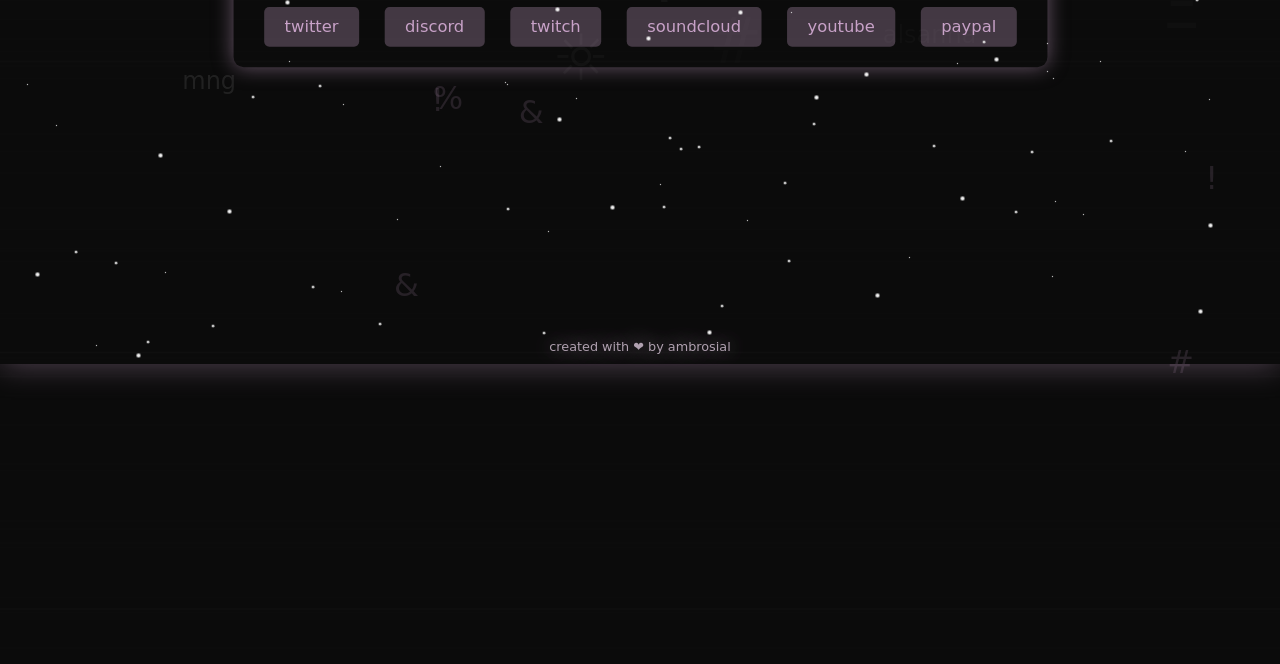
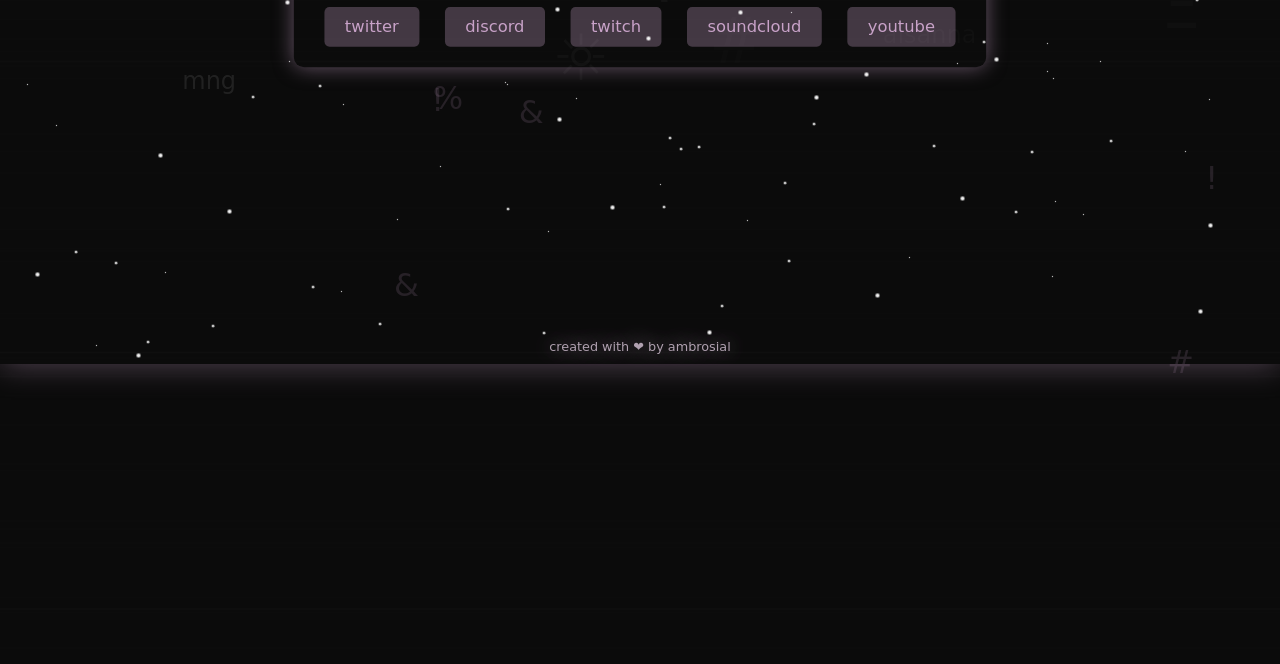
Before and after one commit to AlsannaVagae/AlsannaVagae.github.io, a plain HTML site: page index.html in a window 1280 px wide. Shown: the part 436-1100 px from the top of the page. Drawn offline with Linux system fonts and the light colour scheme.

Commit message:
Add files via upload

```diff
--- a/index.html
+++ b/index.html
@@ -201,7 +201,6 @@
             <a href="https://www.twitch.tv/alsannavagae">twitch</a>
             <a href="https://soundcloud.com/pateafix">soundcloud</a>
             <a href="https://www.youtube.com/@pateafix">youtube</a>
-            <a href="https://www.paypal.com/paypalme/alsannaaa">paypal</a>
         </div>
     </div>
     <footer>
```
